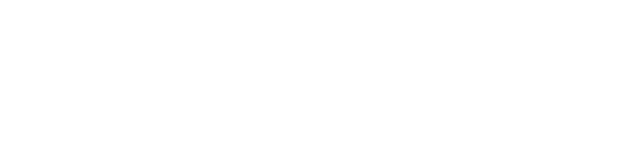
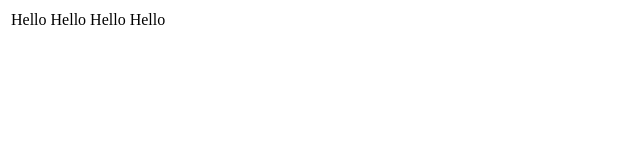
Before and after one commit to trongnguyen75531/html-css-base, a plain HTML site: page index.html in a window 1280 px wide. Shown: the whole page, without its empty margins (0-640 px from the left). Drawn offline with Linux system fonts and the light colour scheme.

Commit message:
add reset css for styles.css file

```diff
--- a/index.html
+++ b/index.html
@@ -0,0 +1,32 @@
+<!DOCTYPE html>
+<html lang="en">
+
+<head>
+   <meta charset="UTF-8">
+   <meta name="viewport" content="width=device-width, initial-scale=1.0">
+   <title>Html-Css-Sass</title>
+   <script src="main.js"></script>
+
+
+</head>
+
+<body>
+   <table>
+      <td>Hello</td>
+      <td>Hello</td>
+      <td>Hello</td>
+      <td>Hello</td>
+   </table>
+
+</body>
+
+
+
+
+
+
+
+
+
+
+</html>
--- /dev/null
+++ b/main.js
@@ -0,0 +1,6 @@
+const now = new Date(0);
+
+const now1 = new Date.now().toString();
+
+console.log(now);
+console.log(now1);
--- a/styles.css
+++ b/styles.css
@@ -1 +1,5 @@
-* {margin: 0}
+* {
+   margin: 0;
+   padding: 0;
+   box-sizing: border-box;
+}
```
Also changed, not shown: images/pexels-mistermacri-29145495.jpg (added).
